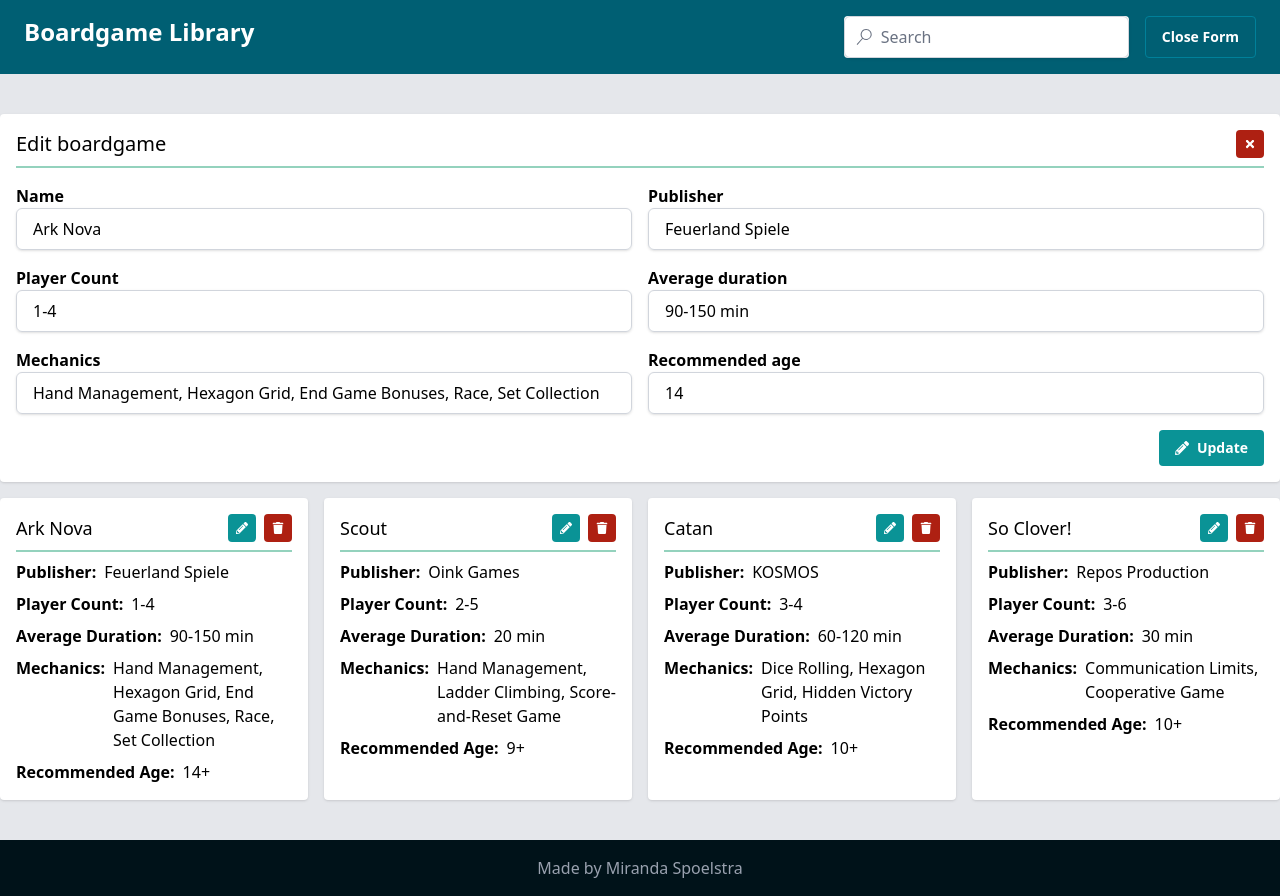
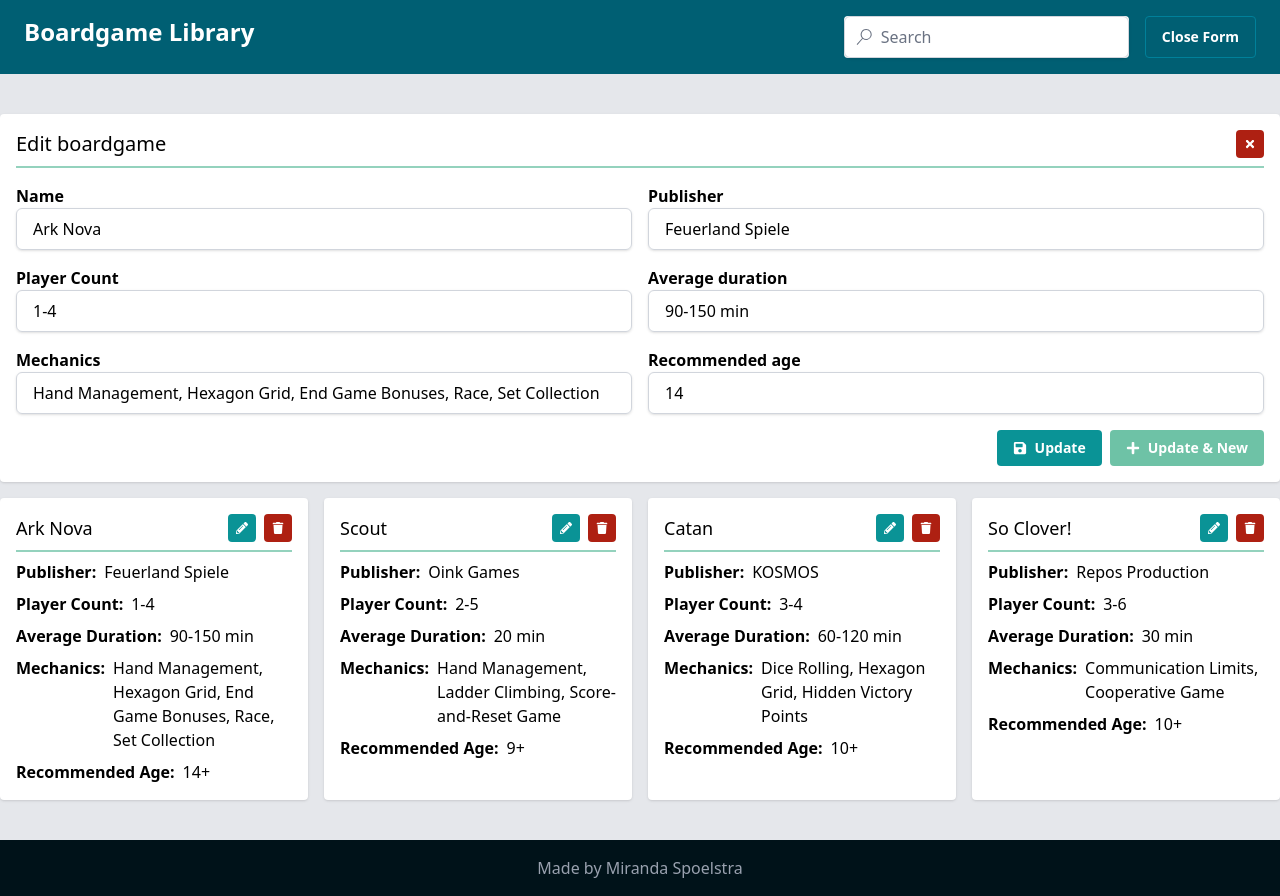
Before and after one commit to Miranda-Spoelstra/boardgame-library, a React (Vite) app: page / in a window 1280 px wide. Both pictures are taken after a click on the button 242 px from the left and 144 px from the top of the page. Built offline with nearby package versions, Linux system fonts and the light colour scheme; data requests are answered from the project's data file.

Commit message:
Add second button to form

```diff
--- a/src/components/BoardgameForm.tsx
+++ b/src/components/BoardgameForm.tsx
@@ -1,6 +1,6 @@
 import type { Boardgame } from '../types/boardgame';
-import { useState } from 'react';
-import { FaPencilAlt, FaPlus, FaTimes } from 'react-icons/fa';
+import { useState, type SyntheticEvent } from 'react';
+import { FaPlus, FaTimes, FaSave } from 'react-icons/fa';
 import { useAddBoardgameMutation, useEditBoardgameMutation } from '../store';
 import Panel from './Panel';
 import Button from './button/Button';
@@ -35,16 +35,18 @@
 		setIsEdit(true);
 	}
 
-	const resetForm = () => {
-		setShowForm(false);
+	const resetForm = (keepOpen?: boolean) => {
+		keepOpen ? setIsEdit(false) : setShowForm(false);
 		setFormData(initialData);
 		setEditData(undefined);
 	};
 
-	const handleSubmit = (event: React.FormEvent<HTMLFormElement>) => {
+	const handleSubmit = (
+		event: SyntheticEvent<HTMLFormElement, SubmitEvent>
+	) => {
 		event.preventDefault();
 		isEdit ? editBoardgame(formData) : addBoardgame(formData);
-		resetForm();
+		resetForm(event.nativeEvent.submitter?.id === 'another');
 	};
 
 	const handleClose = () => {
@@ -116,13 +118,20 @@
 					/>
 				</div>
 
-				<div className='flex justify-end'>
+				<div className='flex justify-end gap-2 mt-4'>
 					<Button
-						className='mt-4'
+						id='submit'
 						buttonStyle={{ color: 'primary', rounded: 'sm', size: 'sm' }}
-						leftIcon={isEdit ? <FaPencilAlt /> : <FaPlus />}
+						leftIcon={<FaSave />}
 					>
-						{isEdit ? 'Update' : 'Add Boardgame'}
+						{isEdit ? 'Update' : 'Save'}
+					</Button>
+					<Button
+						id='another'
+						buttonStyle={{ color: 'secondary', rounded: 'sm', size: 'sm' }}
+						leftIcon={<FaPlus />}
+					>
+						{isEdit ? 'Update' : 'Save'} & New
 					</Button>
 				</div>
 			</form>
--- a/src/components/button/ButtonStyles.ts
+++ b/src/components/button/ButtonStyles.ts
@@ -48,7 +48,7 @@
 	variants: {
 		color: {
 			primary: 'border-teal-500 bg-teal-500 text-white hover:bg-teal-400',
-			secondary: 'border-teal-200 bg-teal-200 text-white hover:bg-teal-300',
+			secondary: 'border-teal-300 bg-teal-300 text-white hover:bg-teal-200',
 			success: 'border-teal-800 bg-teal-800 text-white hover:bg-teal-700',
 			warning: 'border-yellow-500 bg-yellow-500 text-white hover:bg-yellow-400',
 			danger: 'border-red-500 bg-red-500 text-white hover:bg-red-400',
@@ -62,7 +62,7 @@
 	variants: {
 		color: {
 			primary: 'border-teal-500 bg-white text-teal-500 hover:bg-gray-100',
-			secondary: 'border-teal-200 bg-white text-teal-200 hover:bg-gray-100',
+			secondary: 'border-teal-300 bg-white text-teal-300 hover:bg-gray-100',
 			success: 'border-teal-800 bg-white text-teal-800 hover:bg-gray-100',
 			warning: 'border-yellow-500 bg-white text-yellow-500 hover:bg-gray-100',
 			danger: 'border-red-500 bg-white text-red-500 hover:bg-gray-100',
```
